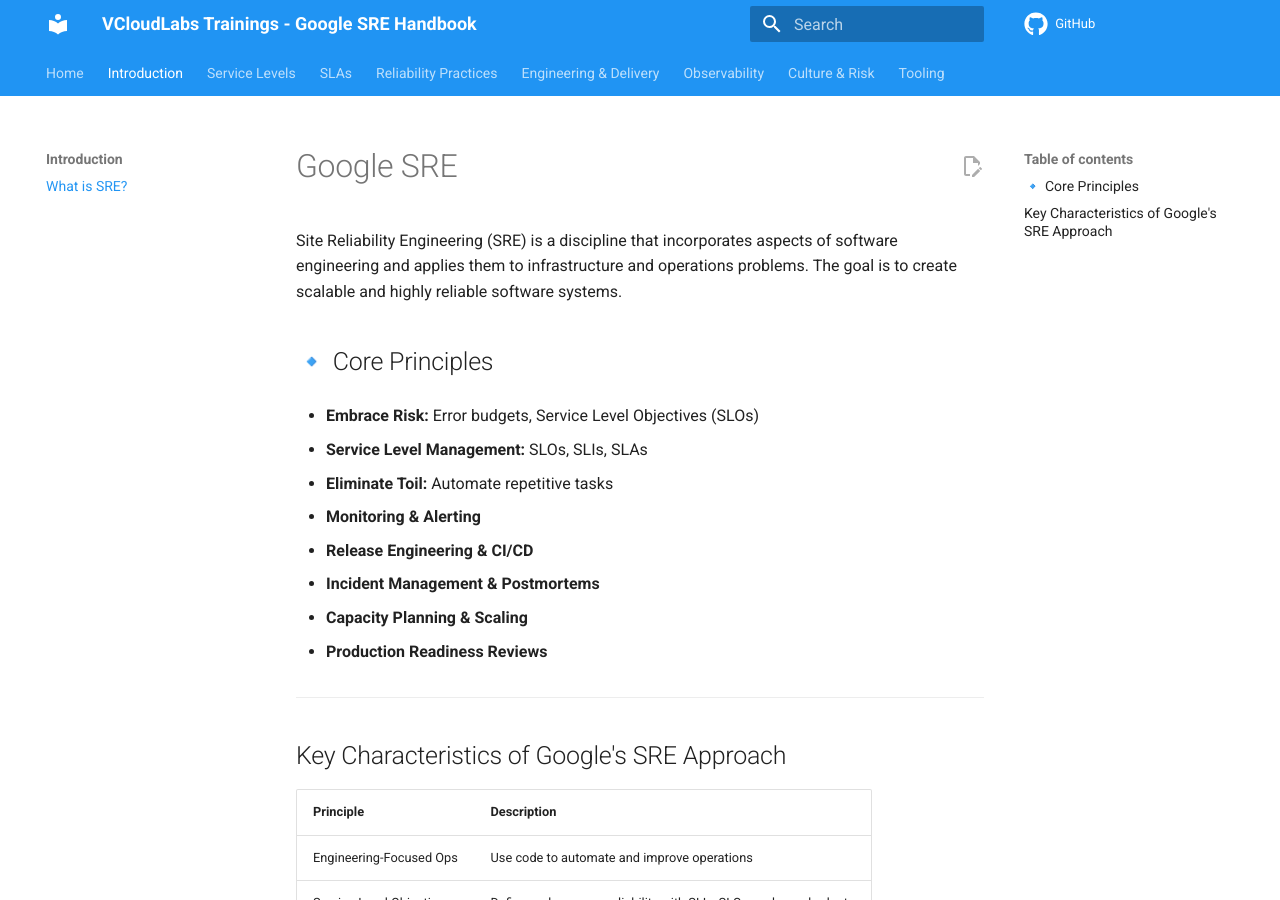
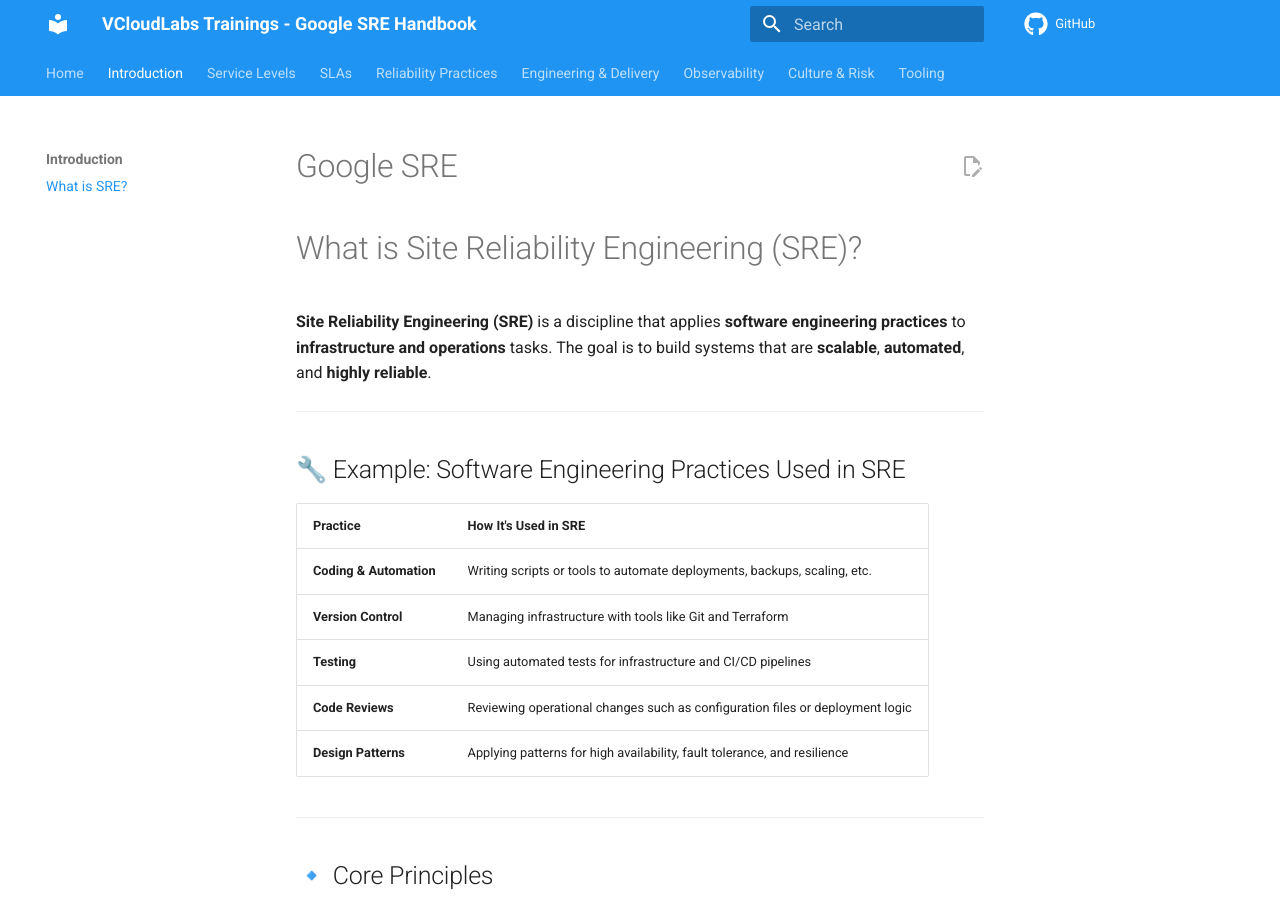
Before and after one commit to vcloudlabs/google-sre-training, an MkDocs documentation site: the page built from docs/SRE_Definition_Google_Summary.md, in a window 1280 px wide and 900 px high. Built offline with MkDocs 1.6.1 and Material for MkDocs 9.7.7, drawn with Linux system fonts in a browser that asks for light colours; comment, search, counter and statistics services are not loaded.

Commit message:
updated SRE definition

```diff
--- a/docs/SRE_Definition_Google_Summary.md
+++ b/docs/SRE_Definition_Google_Summary.md
@@ -2,7 +2,23 @@
 # Google SRE
 
 
-Site Reliability Engineering (SRE) is a discipline that incorporates aspects of software engineering and applies them to infrastructure and operations problems. The goal is to create scalable and highly reliable software systems.
+# What is Site Reliability Engineering (SRE)?
+
+**Site Reliability Engineering (SRE)** is a discipline that applies **software engineering practices** to **infrastructure and operations** tasks. The goal is to build systems that are **scalable**, **automated**, and **highly reliable**.
+
+---
+
+## 🔧 Example: Software Engineering Practices Used in SRE
+
+| Practice                 | How It's Used in SRE                                                 |
+|--------------------------|----------------------------------------------------------------------|
+| **Coding & Automation**  | Writing scripts or tools to automate deployments, backups, scaling, etc. |
+| **Version Control**      | Managing infrastructure with tools like Git and Terraform             |
+| **Testing**              | Using automated tests for infrastructure and CI/CD pipelines          |
+| **Code Reviews**         | Reviewing operational changes such as configuration files or deployment logic |
+| **Design Patterns**      | Applying patterns for high availability, fault tolerance, and resilience |
+
+---
 
 ##🔹 Core Principles
 - **Embrace Risk:** Error budgets, Service Level Objectives (SLOs)
```
